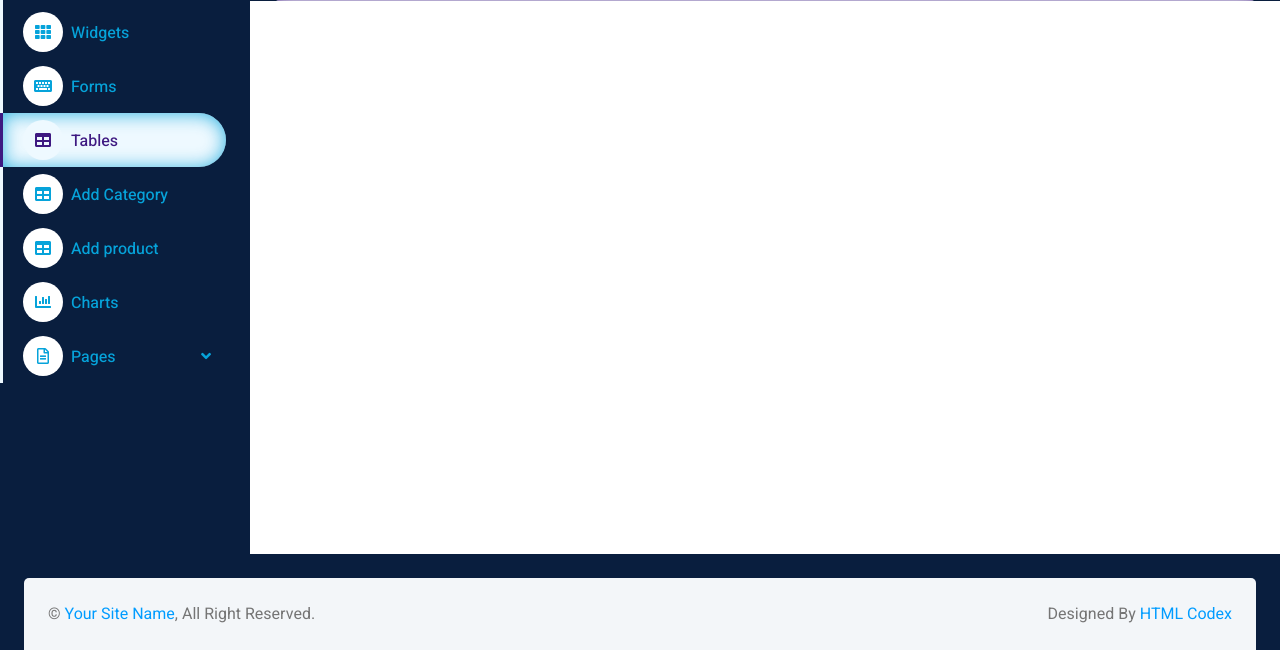
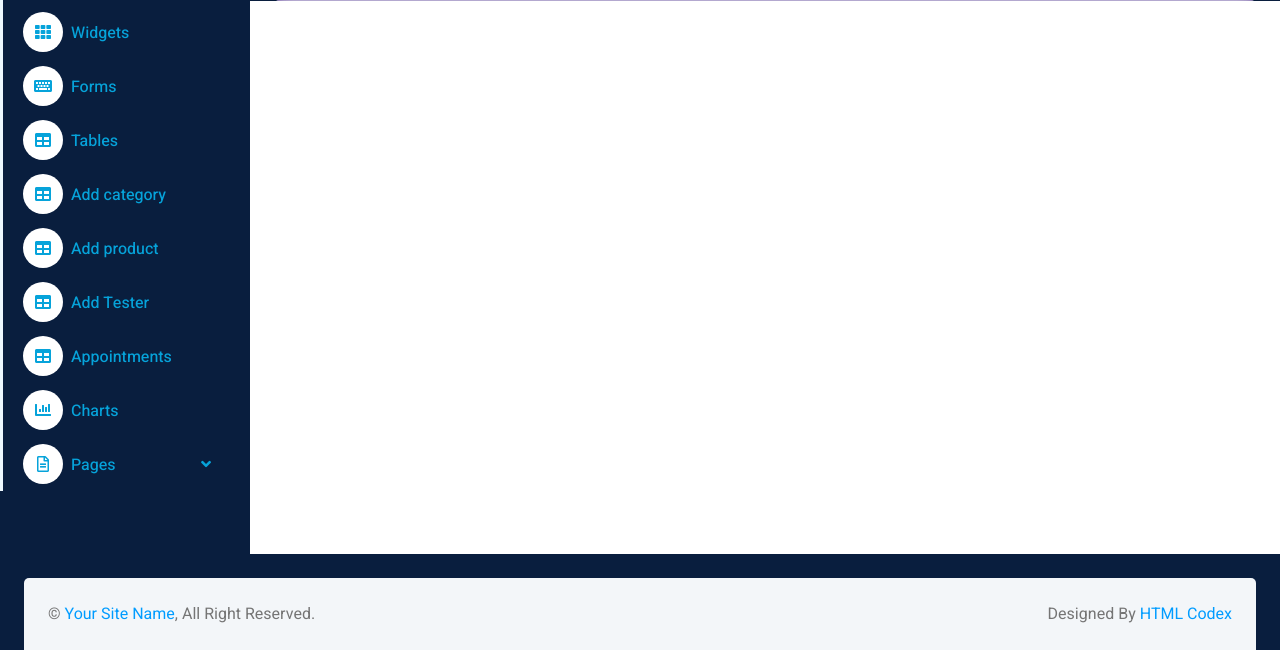
Before and after one commit to asim093/eproject_updated, a PHP site: page /eproject/appointments.php in a window 1280 px wide. Shown: the part 246-896 px from the top of the page. Run offline with PHP 8.4, Linux system fonts and the light colour scheme; data that the repository does not hold is empty; some libraries are stand-ins or nearby versions.

Commit message:
initial comment

```diff
--- a/admin-panel/themewagon.github.io/dashmin/appointments.php
+++ b/admin-panel/themewagon.github.io/dashmin/appointments.php
@@ -119,9 +119,11 @@ if ($result->num_rows > 0) {
                     </div>
                     <a href="widget.php" class="nav-item nav-link"><i class="fa fa-th me-2"></i>Widgets</a>
                     <a href="form.php" class="nav-item nav-link"><i class="fa fa-keyboard me-2"></i>Forms</a>
-                    <a href="table.php" class="nav-item nav-link active"><i class="fa fa-table me-2"></i>Tables</a>
-                    <a href="category.php" class="nav-item nav-link"><i class="fa fa-table me-2"></i>Add Category</a>
+                    <a href="table.php" class="nav-item nav-link"><i class="fa fa-table me-2"></i>Tables</a>
+                    <a href="category.php" class="nav-item nav-link"><i class="fa fa-table me-2"></i>Add category</a>
                     <a href="addproduct.php" class="nav-item nav-link"><i class="fa fa-table me-2"></i>Add product</a>
+                    <a href="tester.php" class="nav-item nav-link"><i class="fa fa-table me-2"></i>Add Tester</a>
+                    <a href="appointments.php" class="nav-item nav-link"><i class="fa fa-table me-2"></i>Appointments</a>
                     <a href="chart.php" class="nav-item nav-link"><i class="fa fa-chart-bar me-2"></i>Charts</a>
                     <div class="nav-item dropdown">
                         <a href="#" class="nav-link dropdown-toggle" data-bs-toggle="dropdown"><i
```
